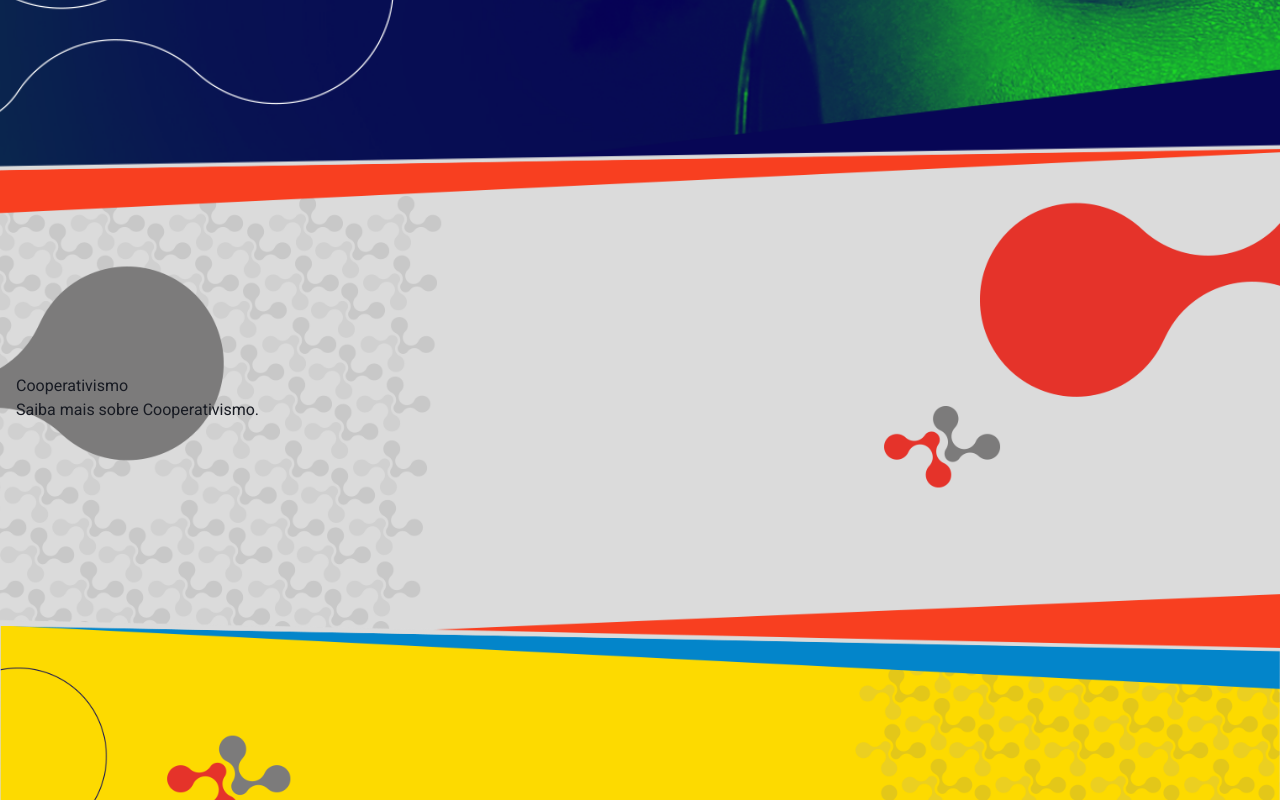
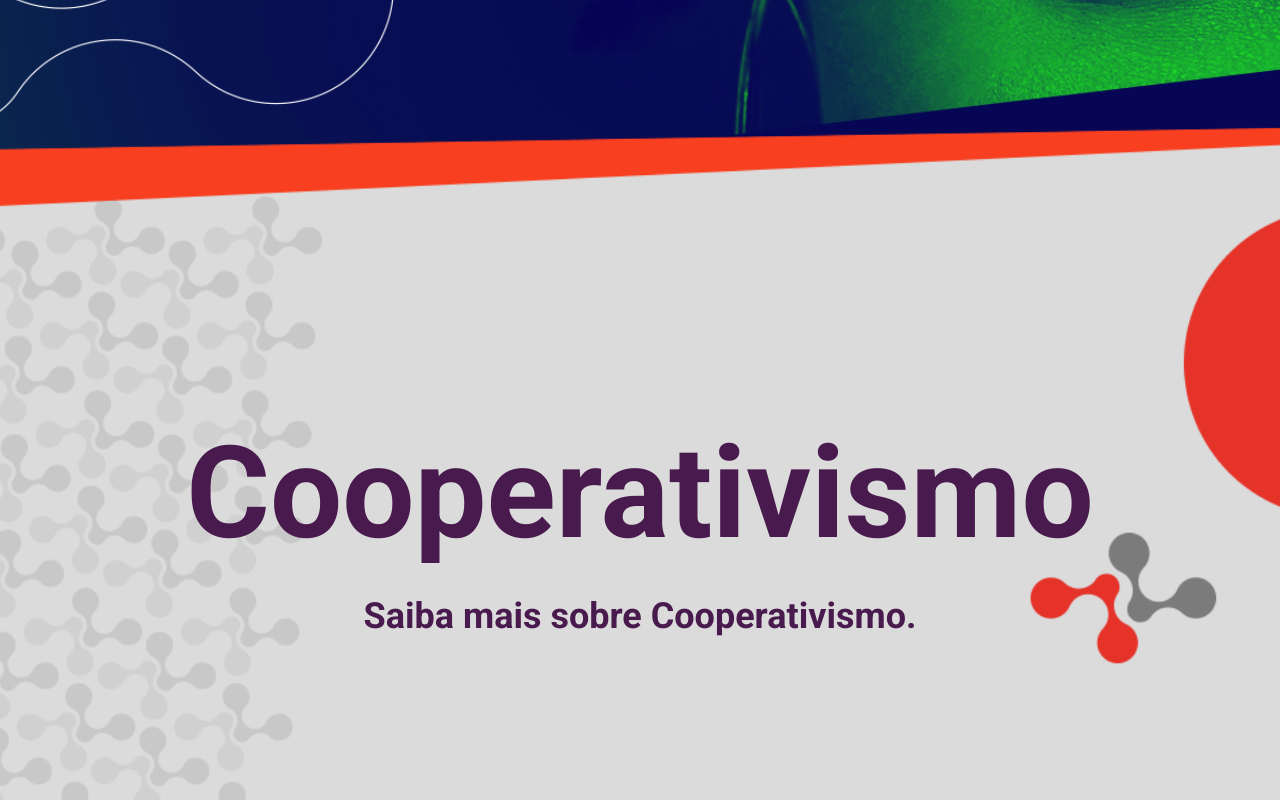
Before and after one commit to LibreCodeCoop/site, a Next.js app: page /about-us in a window 1280 px wide. Shown: the part 780-1580 px from the top of the page. Built offline with nearby package versions, Linux system fonts and the light colour scheme.

Commit message:
function to getMargintopBySection Name to align asset

```diff
--- a/src/pages/about-us/index.tsx
+++ b/src/pages/about-us/index.tsx
@@ -33,6 +33,13 @@ interface AboutUsProps {
   data: ContentProps;
 }
 
+enum SectionMarginTop {
+  cooperativismo = "-50px",
+  softwarelivre = "-60px",
+  nossoscooperados = "-80px",
+  futuroscooperados = "-200px",
+}
+
 export default function AboutUs({ data }: AboutUsProps) {
   function ReturnTypeButton(type) {
     switch (type) {
@@ -44,6 +51,20 @@ export default function AboutUs({ data }: AboutUsProps) {
         return ButtonTypes.hexagonal;
     }
   }
+
+  function getSectionMarginTop(section: ISections) {
+    switch (section.title.name.split(" ").join("").toLowerCase().trim()) {
+      case "cooperativismo":
+        return SectionMarginTop.cooperativismo;
+      case "softwarelivre":
+        return SectionMarginTop.softwarelivre;
+      case "nossoscooperados":
+        return SectionMarginTop.nossoscooperados;
+      case "futuroscooperados":
+        return SectionMarginTop.futuroscooperados;
+    }
+  }
+
   return (
     <Flex direction="column">
       <Head>
@@ -54,7 +75,7 @@ export default function AboutUs({ data }: AboutUsProps) {
         bgSize="cover"
         h="100vh"
         bgRepeat="no-repeat"
-        bgPos={{ base: "center", xl: "bottom center" }}
+        bgPos={{ base: "bottom right", xl: "bottom center" }}
         zIndex="-1"
         justify="center"
         align="center"
@@ -82,17 +103,24 @@ export default function AboutUs({ data }: AboutUsProps) {
           key={`${section.title.name}-${index}`}
           bgImage={section.image}
           bgSize="cover"
+          minH="100vh"
+          bgRepeat="no-repeat"
+          bgPos={{ base: "top center", xl: "top center" }}
+          zIndex={index}
+          justify="center"
+          align="center"
+          direction="column"
           h="full"
-          minH="500px"
-          bgRepeat="no-repeat"
-          bgPos="top center"
-          zIndex={index}
-          mt="-22px"
-          justify="center"
-          direction="column"
-          px={{ lg: "4" }}
+          mt={getSectionMarginTop(section)}
+          maxH="883px"
         >
-          <Text>{section.title.name}</Text>
+          <Text
+            fontSize={["3xl", "4xl", "6xl", "8xl", "9xl"]}
+            color={section.title.fontColor}
+            fontWeight="bold"
+          >
+            {section.title.name}
+          </Text>
           {section.anchor ? (
             <ButtonLink
               type={ReturnTypeButton(section.anchor.type)}
@@ -101,7 +129,13 @@ export default function AboutUs({ data }: AboutUsProps) {
               font_size={23}
             />
           ) : (
-            <Text>{section.description}</Text>
+            <Text
+              fontSize={["2xl", "4xl"]}
+              fontWeight="bold"
+              color={section.title.fontColor}
+            >
+              {section.description}
+            </Text>
           )}
         </Flex>
       ))}
```
